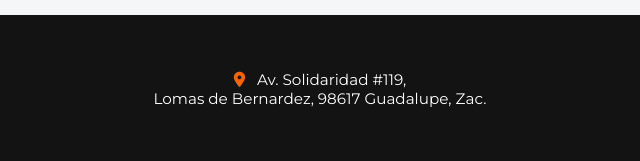
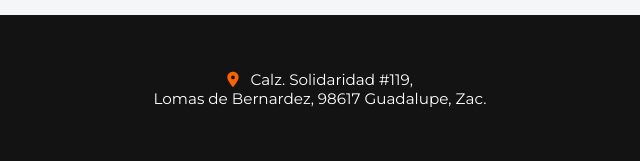
Before and after one commit to awidfadf/Cat-logo-puertas, a plain HTML site: page marca-empresa1.html in a window 1280 px wide. Shown: the part 5524-5685 px from the top of the page, 320-960 px from the left. Drawn offline with Linux system fonts and the light colour scheme.

Commit message:
Update marca-empresa1.html

```diff
--- a/marca-empresa1.html
+++ b/marca-empresa1.html
@@ -26,7 +26,7 @@
   </div>
 
   <div class="footer-col footer-center">
-    <p><i class="fa-solid fa-location-dot"></i> Av. Solidaridad #119, <br>Lomas de Bernardez, 98617 Guadalupe, Zac.</p>
+    <p><i class="fa-solid fa-location-dot"></i> Calz. Solidaridad #119, <br>Lomas de Bernardez, 98617 Guadalupe, Zac.</p>
   </div>
 
   <div class="footer-col footer-right">
```
